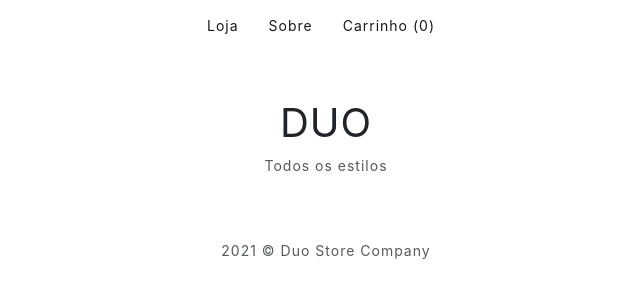
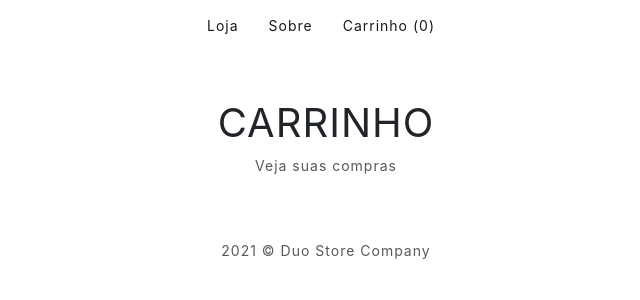
Before and after one commit to Brenw10/store, a React (Create React App) app: page /cart in a window 1280 px wide. Shown: the top 300 px of the page, without its empty margins (314-954 px from the left). Built offline with nearby package versions, Linux system fonts and the light colour scheme.

Commit message:
Logo title and description

```diff
--- /dev/null
+++ b/src/components/Logo.js
@@ -0,0 +1,10 @@
+function StoreLogo({ title, description }) {
+  return (
+    <div className="text-center mt-5">
+      <h1>{title.toUpperCase()}</h1>
+      <p>{description}</p>
+    </div>
+  );
+}
+
+export default StoreLogo;
--- a/src/components/StoreLogo.js
+++ /dev/null
@@ -1,10 +0,0 @@
-function StoreLogo() {
-  return (
-    <div className="text-center mt-5">
-      <h1>DUO</h1>
-      <p>Todos os estilos</p>
-    </div>
-  );
-}
-
-export default StoreLogo;
--- a/src/pages/About.js
+++ b/src/pages/About.js
@@ -1,12 +1,12 @@
 import Footer from "../components/Footer";
 import Header from "../components/Header";
-import StoreLogo from "../components/StoreLogo";
+import Logo from "../components/Logo";
 
 function About() {
 	return (
 		<>
 			<Header />
-			<StoreLogo />
+			<Logo title="Sobre" description="Quem somos" />
 			<Footer />
 		</>
 	);
--- a/src/pages/Cart.js
+++ b/src/pages/Cart.js
@@ -1,12 +1,12 @@
 import Footer from "../components/Footer";
 import Header from "../components/Header";
-import StoreLogo from "../components/StoreLogo";
+import Logo from "../components/Logo";
 
 function Cart() {
 	return (
 		<>
 			<Header />
-			<StoreLogo />
+			<Logo title="Carrinho" description="Veja suas compras" />
 			<Footer />
 		</>
 	);
--- a/src/pages/Store.js
+++ b/src/pages/Store.js
@@ -1,13 +1,13 @@
 import Footer from "../components/Footer";
 import Header from "../components/Header";
 import ProductGrid from "../components/ProductGrid";
-import StoreLogo from "../components/StoreLogo";
+import Logo from "../components/Logo";
 
 function Store() {
 	return (
 		<>
 			<Header />
-			<StoreLogo />
+			<Logo title="Duo" description="Todos os estilos" />
 			<div className="container">
 				<ProductGrid />
 			</div>
```
